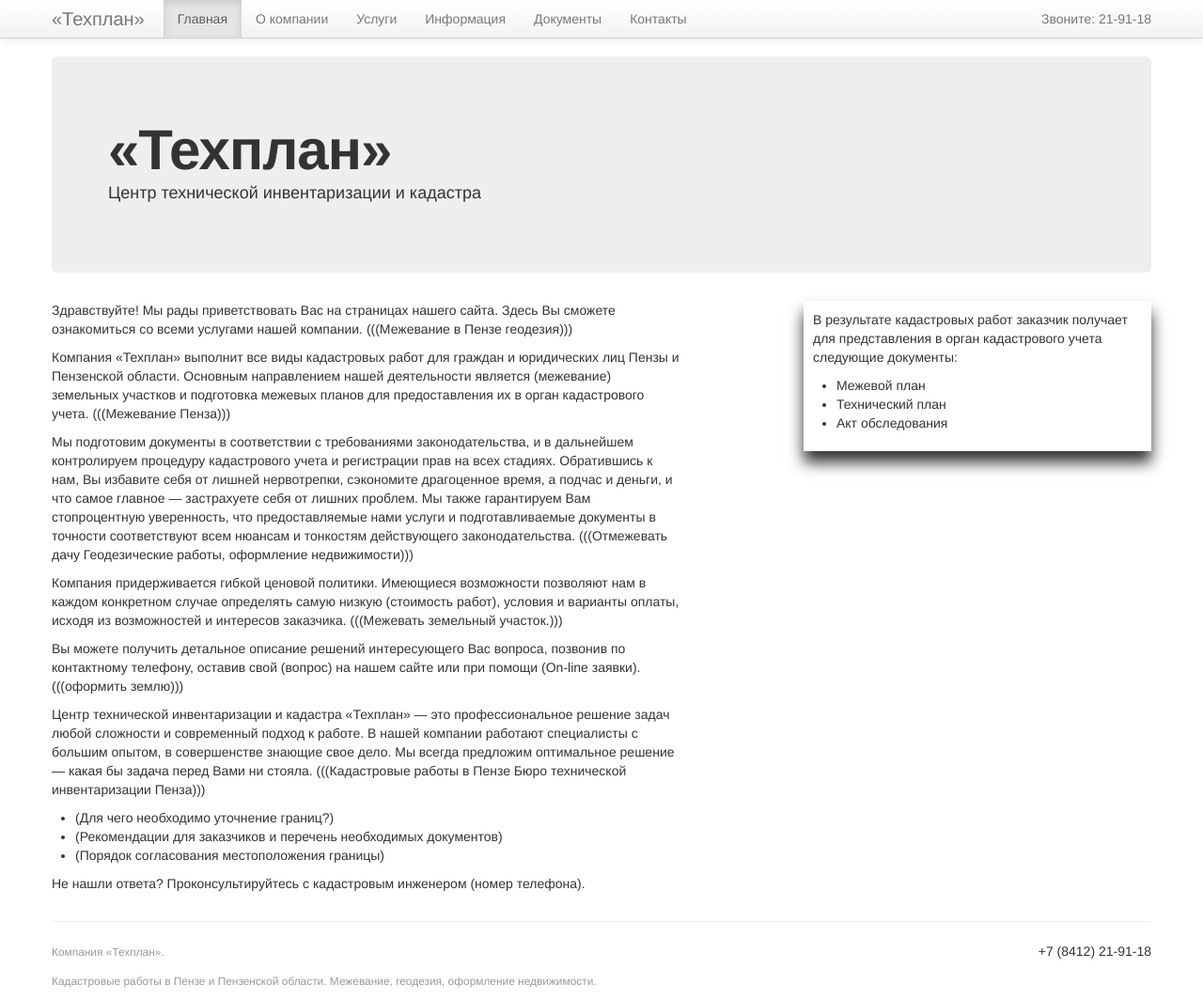
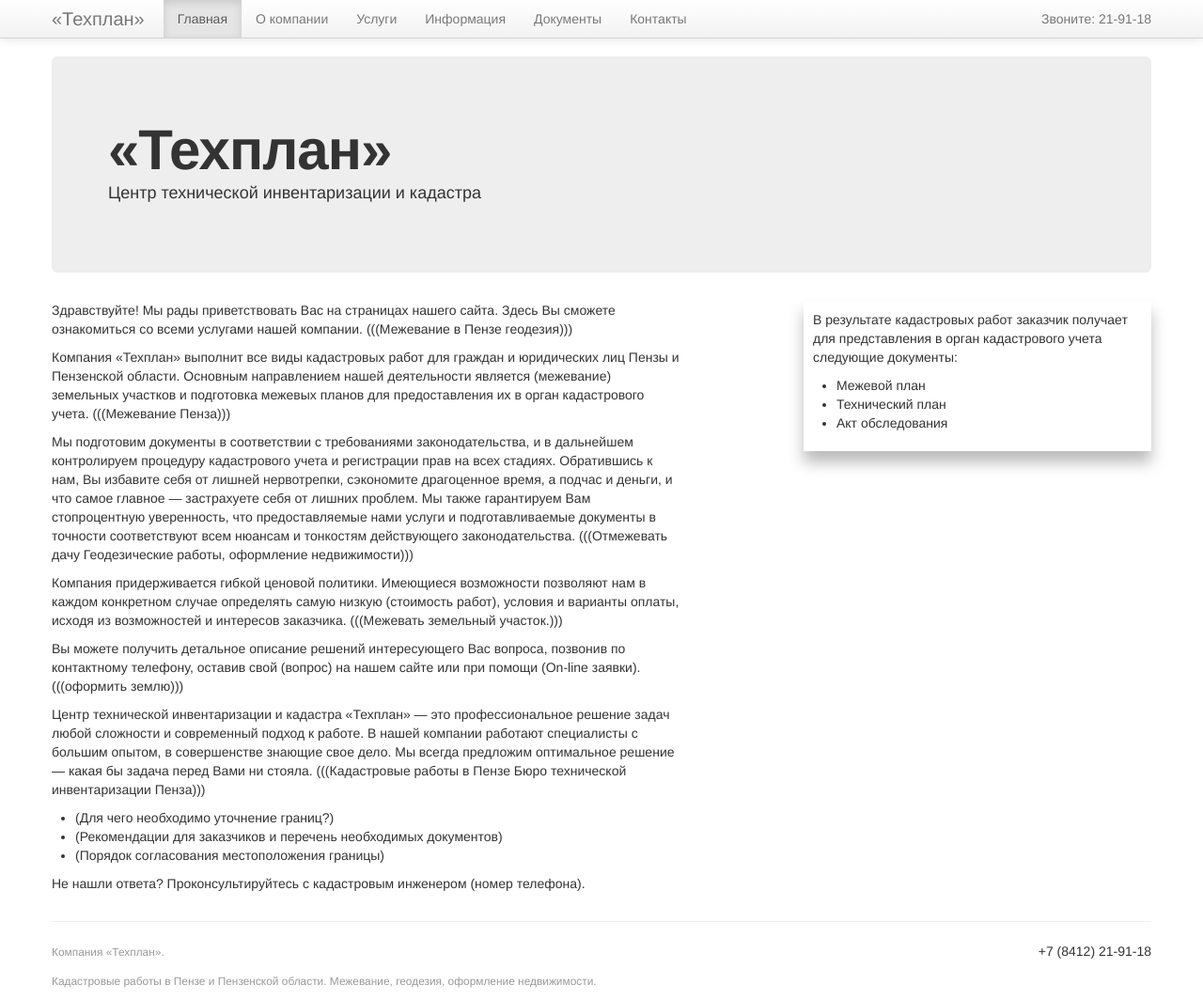
Before and after one commit to m1kc/m1kc.github.com, a Jekyll site: the page built from tehplan/index.md, in a window 1280 px wide and 1064 px high. Shown: the whole window at 94% size. Built offline with Jekyll 4.4.1, drawn with Linux system fonts in a browser that asks for light colours; Markdown is read by kramdown in place of the engine named in the settings.

Commit message:
Tehplan.

```diff
--- a/_layouts/default.html
+++ b/_layouts/default.html
@@ -53,7 +53,7 @@
 					{{ content }}
 				</div>
 				<div class="span4 offset1">
-					<div style="box-shadow: 0 12px 15px #333; padding: 10px;">
+					<div style="box-shadow: 0 12px 15px #bbb; padding: 10px;">
 						<p>В результате кадастровых работ заказчик получает для представления в орган кадастрового учета следующие документы:</p>
 						<ul>
 							<li>Межевой план</li>
```
